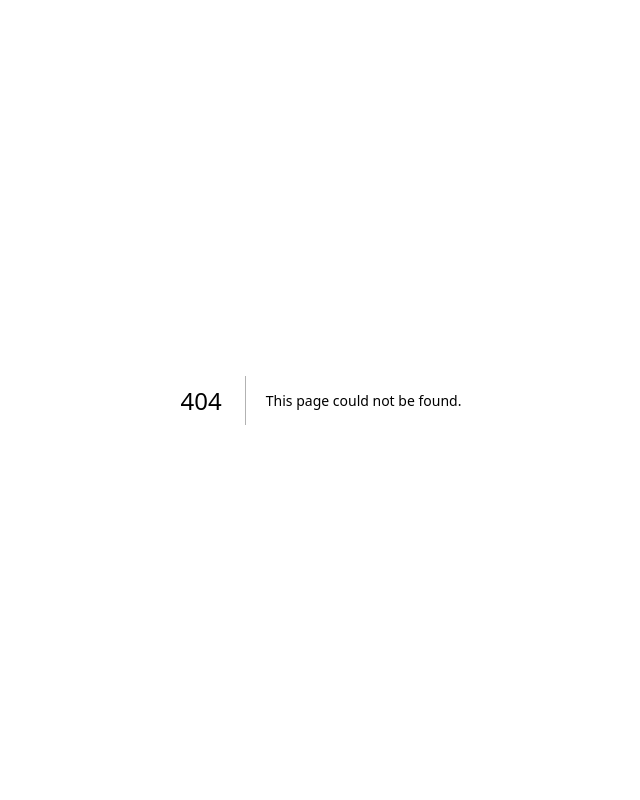
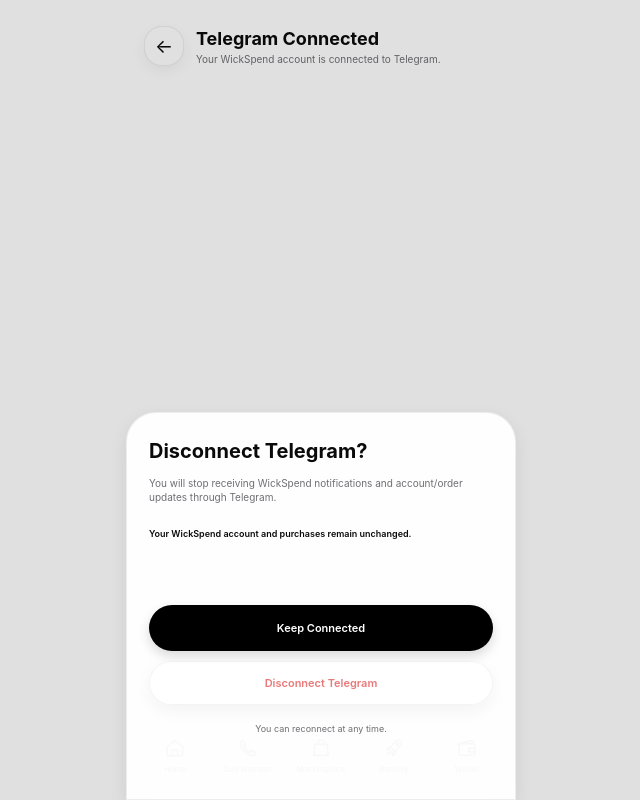
Before and after one commit to wis12dom34/-wickspend-web, a Next.js app: page /telegram-connection/disconnect in a window 1280 px wide. Before the commit this address had no page. Shown: the whole page, without its empty margins (319-959 px from the left). Built offline with nearby package versions, Linux system fonts and the light colour scheme.

Commit message:
Add Telegram disconnect confirmation state

```diff
--- /dev/null
+++ b/app/telegram-connection/disconnect/page.tsx
@@ -0,0 +1,17 @@
+"use client";
+import Link from "next/link";
+import {PageShell} from "@/components/PageShell";
+
+export default function TelegramDisconnectConfirmation(){
+  return <PageShell title="Telegram Connected" subtitle="Your WickSpend account is connected to Telegram." back="/telegram-connection/connected">
+    <div aria-hidden="true" style={{position:"fixed",inset:0,zIndex:140,background:"rgba(0,0,0,.12)"}}/>
+    <section role="dialog" aria-modal="true" aria-labelledby="disconnect-telegram-title" style={{position:"fixed",left:"50%",bottom:0,zIndex:160,transform:"translateX(-50%)",width:"min(100%,390px)",minHeight:388,borderRadius:"30px 30px 0 0",border:"1px solid rgba(0,0,0,.07)",background:"rgba(255,255,255,.97)",boxShadow:"0 6px 18px rgba(0,0,0,.08)",padding:"26px 22px calc(54px + env(safe-area-inset-bottom))"}}>
+      <h2 id="disconnect-telegram-title" style={{fontSize:20,margin:"0 0 14px"}}>Disconnect Telegram?</h2>
+      <p style={{fontSize:10,lineHeight:1.35,color:"#6e6e73",margin:"0 0 24px"}}>You will stop receiving WickSpend notifications and account/order updates through Telegram.</p>
+      <p style={{fontSize:9,fontWeight:600,margin:"0 0 66px"}}>Your WickSpend account and purchases remain unchanged.</p>
+      <Link href="/telegram-connection/connected" style={{height:46,borderRadius:23,background:"#000",color:"#fff",display:"grid",placeItems:"center",fontSize:11,fontWeight:600,boxShadow:"0 5px 12px rgba(0,0,0,.15)"}}>Keep Connected</Link>
+      <button type="button" disabled title="Telegram disconnect backend is not verified yet" style={{width:"100%",height:44,marginTop:10,borderRadius:22,border:"1px solid rgba(0,0,0,.07)",background:"rgba(255,255,255,.95)",boxShadow:"0 6px 18px rgba(0,0,0,.08)",color:"#db1f1f",fontSize:11,fontWeight:600,opacity:.6}}>Disconnect Telegram</button>
+      <p style={{fontSize:9,color:"#6e6e73",textAlign:"center",margin:"18px 0 0"}}>You can reconnect at any time.</p>
+    </section>
+  </PageShell>
+}
```
